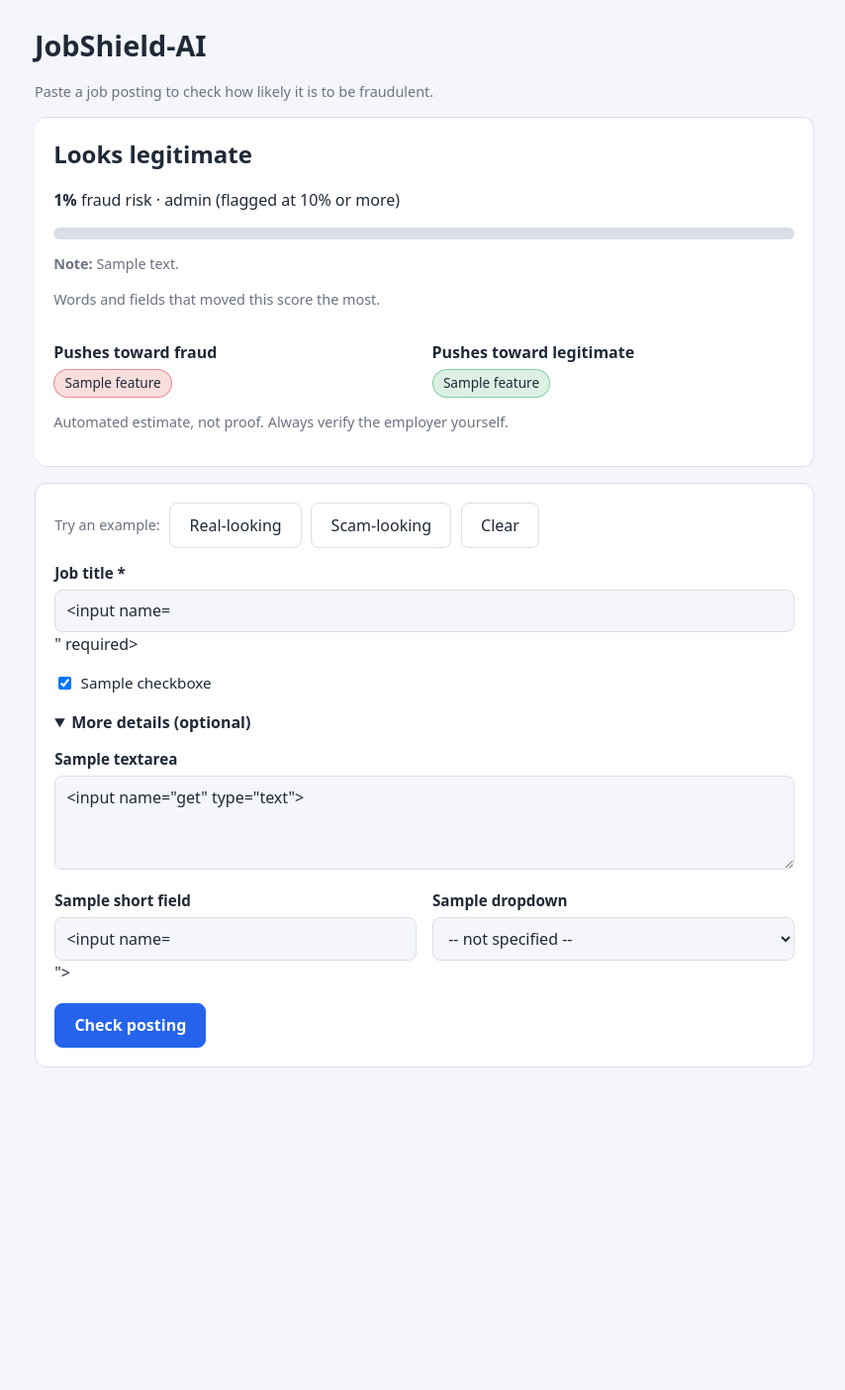
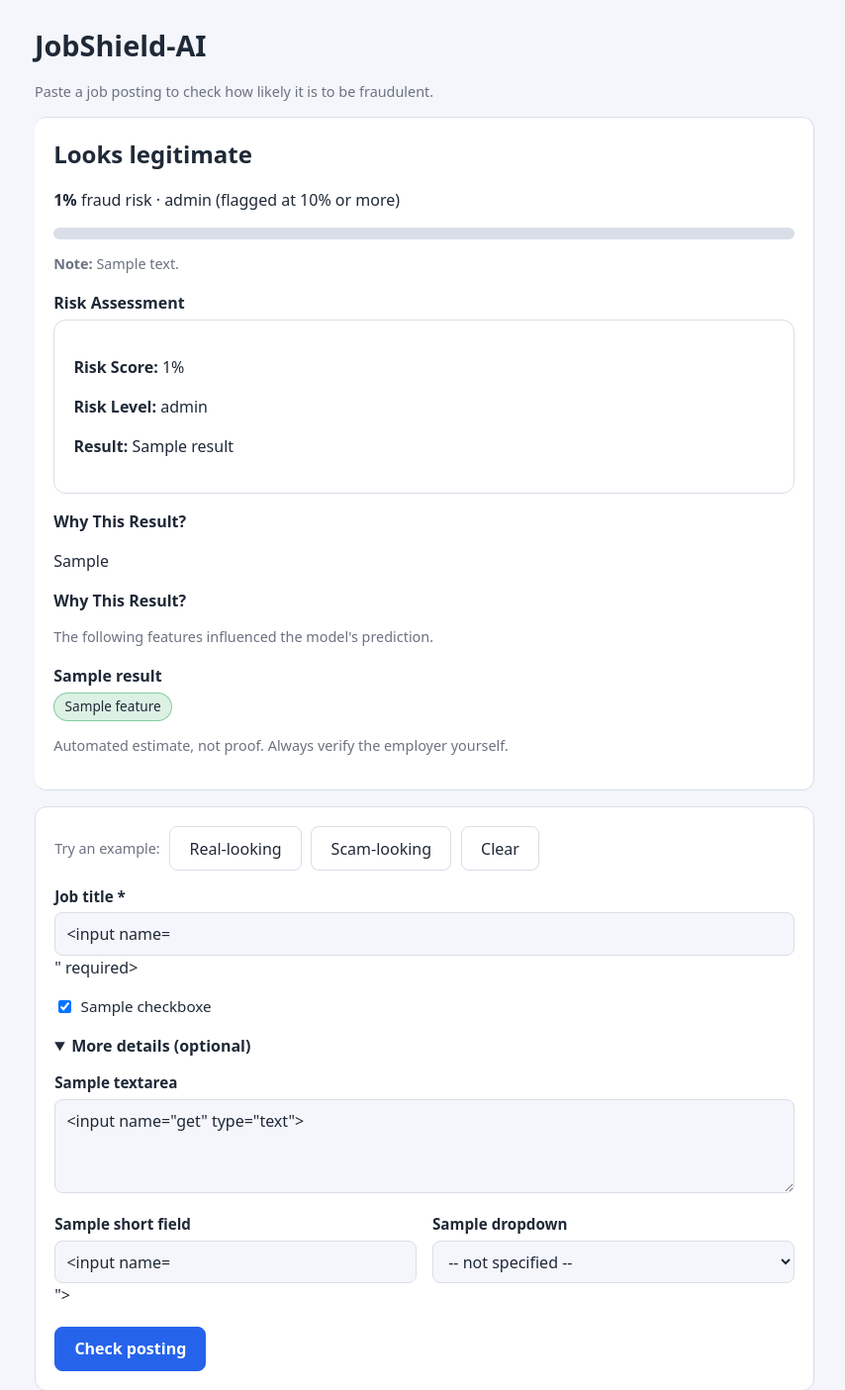
Before and after one commit to deepaklal-io/JobShield-AI, a Flask app: template app/templates/index.html in a window 1280 px wide. Shown: the top 1405 px of the page at 99% size, without its empty margins (211-1065 px from the left). Before the commit the page ends 1079 px from the top, so only its background shows below. Run offline with Flask 3, Linux system fonts and the light colour scheme; the template is opened without the code that fills it: most values are stand-ins (such as "Sample title", 1, 10 or a date in 2020); form fields are guessed from the names that the template uses.

Commit message:
create some changes

```diff
--- a/app/app.py
+++ b/app/app.py
@@ -1,5 +1,6 @@
 import sys
 from pathlib import Path
+from unittest import result
 
 ROOT = Path(__file__).resolve().parents[1]
 sys.path.insert(0, str(ROOT))  # so "src" can be imported
@@ -103,12 +104,98 @@ def index():
 
     try:
         result["explanation"] = explain_posting(posting, pipeline)
+
+        # Display only the features supporting the final prediction.
+        if result["is_fraud"]:
+            result["relevant_features"] = (
+                result["explanation"]["toward_fraud"]
+            )
+            result["explanation_heading"] = "Features Supporting Fraud Prediction"
+        else:
+            result["relevant_features"] = (
+                result["explanation"]["toward_legit"]
+            )
+            result["explanation_heading"] = "Features Supporting Legitimate Prediction"
+
+        fraud_features = result["explanation"]["toward_fraud"]
+        legit_features = result["explanation"]["toward_legit"]
+
+        result["result_label"] = (
+            "Likely Fraudulent" if result["is_fraud"]
+            else "Looks Legitimate"
+        )
+
+        # Build an explanation using actual model contributions.
+        supporting_features = (
+            fraud_features if result["is_fraud"] else legit_features
+        )
+
+        if supporting_features:
+            reasons = ", ".join(
+                item["feature"] for item in supporting_features[:3]
+            )
+            result["why_result"] = (
+                f"The model reached this result based on several influential "
+                f"features in the posting, including {reasons}."
+            )
+        else:
+            result["why_result"] = (
+                "The model produced this result, but no strong individual "
+                "feature contributions were available."
+            )
+
+        # Extract actual text terms that pushed the prediction toward fraud.
+        import re
+
+        result["suspicious_keywords"] = []
+
+        text_fields = {
+            "title",
+            "description",
+            "requirements",
+            "benefits",
+            "company_profile"
+        }
+
+        for item in fraud_features:
+            match = re.match(
+                r'^(' + '|'.join(text_fields) + r'): "(.*)"$',
+                item["feature"]
+            )
+
+            if match:
+                keyword = match.group(2)
+
+                if keyword not in result["suspicious_keywords"]:
+                    result["suspicious_keywords"].append(keyword)
+
+        # Keep only the top 8 text signals.
+        result["suspicious_keywords"] = result["suspicious_keywords"][:8]
+
+        # Remove duplicates while preserving order.
+        result["suspicious_keywords"] = list(
+            dict.fromkeys(result["suspicious_keywords"])
+        )[:8]
+
     except Exception:
         app.logger.exception("Explanation failed")
-        result["explanation"] = {"method": "unavailable", "toward_fraud": [], "toward_legit": []}
-        result["notes"].append("The explanation could not be generated for this posting.")
+
+        result["explanation"] = {
+            "method": "unavailable",
+            "toward_fraud": [],
+            "toward_legit": []
+        }
+
+        result["result_label"] = (
+            "Likely Fraudulent" if result["is_fraud"]
+            else "Looks Legitimate"
+        )
+
+        result["why_result"] = "A detailed explanation is currently unavailable."
+        result["suspicious_keywords"] = []
 
     return page(form, result=result)
 
+
 if __name__ == "__main__":
-        app.run(debug=False)
+    app.run(debug=False)
--- a/app/templates/index.html
+++ b/app/templates/index.html
@@ -6,45 +6,117 @@
   <title>JobShield-AI</title>
   <style>
     :root {
-    --bg: #f4f6fb; --card: #ffffff; --text: #1f2937; --muted: #6b7280;
-    --border: #d9dee8; --accent: #2563eb;
-    --low: #16a34a; --medium: #d97706; --high: #dc2626;
+      --bg: #f4f6fb;
+      --card: #ffffff;
+      --text: #1f2937;
+      --muted: #6b7280;
+      --border: #d9dee8;
+      --accent: #2563eb;
+      --low: #16a34a;
+      --medium: #d97706;
+      --high: #dc2626;
     }
     @media (prefers-color-scheme: dark) {
-    :root { --bg: #0f172a; --card: #1e293b; --text: #e5e7eb; --muted: #9ca3af; --border: #334155; --accent: #3b82f6; }
+      :root {
+        --bg: #0f172a;
+        --card: #1e293b;
+        --text: #e5e7eb;
+        --muted: #9ca3af;
+        --border: #334155;
+        --accent: #3b82f6;
+      }
     }
     * { box-sizing: border-box; }
-  body { margin: 0; background: var(--bg); color: var(--text); font-family: system-ui, sans-serif; line-height: 1.5; }
+    body {
+      margin: 0;
+      background: var(--bg);
+      color: var(--text);
+      font-family: system-ui, sans-serif;
+      line-height: 1.5;
+    }
     .wrap { max-width: 820px; margin: 0 auto; padding: 1.5rem 1rem 3rem; }
     h1 { margin: 0; font-size: 1.8rem; }
     .muted { color: var(--muted); font-size: .9rem; }
-  .card { background: var(--card); border: 1px solid var(--border); border-radius: 12px; padding: 1.2rem; margin-bottom: 1rem; }
+    .card {
+      background: var(--card);
+      border: 1px solid var(--border);
+      border-radius: 12px;
+      padding: 1.2rem;
+      margin-bottom: 1rem;
+    }
     label { display: block; margin: .9rem 0 .3rem; font-weight: 600; font-size: .95rem; }
-  input[type=text], textarea, select { width: 100%; padding: .55rem .7rem; font: inherit; color: var(--text); background: var(--bg); border: 1px solid var(--border); border-radius: 8px; }
-  input:focus, textarea:focus, select:focus { outline: 2px solid var(--accent); border-color: transparent; }
+    input[type=text], textarea, select {
+      width: 100%;
+      padding: .55rem .7rem;
+      font: inherit;
+      color: var(--text);
+      background: var(--bg);
+      border: 1px solid var(--border);
+      border-radius: 8px;
+    }
+    input:focus, textarea:focus, select:focus {
+      outline: 2px solid var(--accent);
+      border-color: transparent;
+    }
     textarea { min-height: 95px; resize: vertical; }
     .grid { display: grid; grid-template-columns: 1fr 1fr; gap: 0 1rem; }
     summary { cursor: pointer; font-weight: 600; margin-top: 1rem; }
     .checks { display: flex; flex-wrap: wrap; gap: .5rem 1.4rem; margin-top: 1rem; }
     .checks label { display: flex; align-items: center; gap: .4rem; margin: 0; font-weight: 400; }
     .actions { display: flex; flex-wrap: wrap; gap: .6rem; align-items: center; }
-  button { font: inherit; padding: .6rem 1.2rem; border-radius: 8px; border: 1px solid var(--border); background: var(--card); color: var(--text); cursor: pointer; }
-  button.primary { background: var(--accent); border-color: var(--accent); color: #fff; font-weight: 600; margin-top: 1.2rem; }
+    button {
+      font: inherit;
+      padding: .6rem 1.2rem;
+      border-radius: 8px;
+      border: 1px solid var(--border);
+      background: var(--card);
+      color: var(--text);
+      cursor: pointer;
+    }
+    button.primary {
+      background: var(--accent);
+      border-color: var(--accent);
+      color: #fff;
+      font-weight: 600;
+      margin-top: 1.2rem;
+    }
     button:disabled { opacity: .6; cursor: wait; }
-  .error { background: #fee2e2; color: #7f1d1d; border: 1px solid #fca5a5; border-radius: 8px; padding: .8rem 1rem; margin-bottom: 1rem; }
+    .error {
+      background: #fee2e2;
+      color: #7f1d1d;
+      border: 1px solid #fca5a5;
+      border-radius: 8px;
+      padding: .8rem 1rem;
+      margin-bottom: 1rem;
+    }
     .result { border-left: 8px solid var(--c); }
     .result.low { --c: var(--low); }
     .result.medium { --c: var(--medium); }
     .result.high { --c: var(--high); }
     .result h2 { margin: 0; color: var(--c); }
     .result h3 { margin: 1rem 0 .3rem; font-size: 1rem; }
-  .meter { height: 12px; background: var(--border); border-radius: 6px; overflow: hidden; margin: .6rem 0; }
+    .meter {
+      height: 12px;
+      background: var(--border);
+      border-radius: 6px;
+      overflow: hidden;
+      margin: .6rem 0;
+    }
     .meter div { height: 100%; background: var(--c); }
-  .chips { display: flex; flex-wrap: wrap; gap: .4rem; padding: 0; margin: 0; list-style: none; }
+    .chips {
+      display: flex;
+      flex-wrap: wrap;
+      gap: .4rem;
+      padding: 0;
+      margin: 0;
+      list-style: none;
+    }
     .chip { padding: .2rem .65rem; border-radius: 999px; font-size: .85rem; border: 1px solid; }
     .chip.up { background: rgba(220,38,38,.15); border-color: rgba(220,38,38,.45); }
     .chip.down { background: rgba(22,163,74,.15); border-color: rgba(22,163,74,.45); }
-  @media (max-width: 600px) { .grid { grid-template-columns: 1fr; } }
+    @media (max-width: 600px) {
+      .grid { grid-template-columns: 1fr; }
+    }
   </style>
 </head>
 <body>
@@ -52,28 +124,58 @@
     <h1>JobShield-AI</h1>
     <p class="muted">Paste a job posting to check how likely it is to be fraudulent.</p>
 
-  {% if error %}<div class="error">{{ error }}</div>{% endif %}
+    {% if error %}
+      <div class="error">{{ error }}</div>
+    {% endif %}
 
     {% if result %}
       <section class="card result {{ result.risk_level|lower }}">
         <h2>{{ 'Likely fraudulent' if result.is_fraud else 'Looks legitimate' }}</h2>
-    <p><strong>{{ result.percent }}%</strong> fraud risk &middot; {{ result.risk_level }}
-       (flagged at {{ (result.threshold * 100)|round|int }}% or more)</p>
+        <p>
+          <strong>{{ result.percent }}%</strong> fraud risk &middot; {{ result.risk_level }}
+          (flagged at {{ (result.threshold * 100)|round|int }}% or more)
+        </p>
         <div class="meter"><div style="width: {{ result.percent }}%"></div></div>
-    {% for note in result.notes %}<p class="muted"><strong>Note:</strong> {{ note }}</p>{% endfor %}
+
+        {% for note in result.notes %}
+          <p class="muted"><strong>Note:</strong> {{ note }}</p>
+        {% endfor %}
+
         {% if result.explanation.method != 'unavailable' %}
-    <p class="muted">Words and fields that moved this score the most.</p>
-    <div class="grid">
-      <div>
-        <h3>Pushes toward fraud</h3>
-        <ul class="chips">{% for f in result.explanation.toward_fraud %}<li class="chip up">{{ f.feature }}</li>{% else %}<li class="muted">None</li>{% endfor %}</ul>
+          <h3>Risk Assessment</h3>
+
+          <div class="card">
+            <p><strong>Risk Score:</strong> {{ result.percent }}%</p>
+            <p><strong>Risk Level:</strong> {{ result.risk_level }}</p>
+            <p><strong>Result:</strong> {{ result.result_label }}</p>
           </div>
-      <div>
-        <h3>Pushes toward legitimate</h3>
-        <ul class="chips">{% for f in result.explanation.toward_legit %}<li class="chip down">{{ f.feature }}</li>{% else %}<li class="muted">None</li>{% endfor %}</ul>
-      </div>
-    </div>
+
+          <h3>Why This Result?</h3>
+          <p>{{ result.why_result }}</p>
+
+
+
+         <h3>Why This Result?</h3>
+
+<p class="muted">
+    The following features influenced the model's prediction.
+</p>
+
+<h3>{{ result.explanation_heading }}</h3>
+
+<ul class="chips">
+    {% for f in result.relevant_features %}
+    <li class="chip {{ 'up' if result.is_fraud else 'down' }}">
+        {{ f.feature }}
+    </li>
+    {% else %}
+    <li class="muted">
+        No significant individual features were available.
+    </li>
+    {% endfor %}
+</ul>
         {% endif %}
+
         <p class="muted">Automated estimate, not proof. Always verify the employer yourself.</p>
       </section>
     {% endif %}
@@ -91,13 +193,17 @@
 
       {% for name, label in textareas if name in ['company_profile', 'description'] %}
         <label for="{{ name }}">{{ label }}</label>
-    {% if name == 'company_profile' %}<span class="muted">Important: the model relies heavily on this field.</span>{% endif %}
+        {% if name == 'company_profile' %}
+          <span class="muted">Important: the model relies heavily on this field.</span>
+        {% endif %}
         <textarea id="{{ name }}" name="{{ name }}" {% if name == 'description' %}required{% endif %}>{{ form.get(name, '') }}</textarea>
       {% endfor %}
 
       <div class="checks">
         {% for name, label in checkboxes %}
-      <label><input type="checkbox" name="{{ name }}" {% if form.get(name) %}checked{% endif %}> {{ label }}</label>
+          <label>
+            <input type="checkbox" name="{{ name }}" {% if form.get(name) %}checked{% endif %}> {{ label }}
+          </label>
         {% endfor %}
       </div>
 
@@ -116,6 +222,7 @@
               <input type="text" id="{{ name }}" name="{{ name }}" value="{{ form.get(name, '') }}">
             </div>
           {% endfor %}
+
           {% for name, label, options in dropdowns %}
             <div>
               <label for="{{ name }}">{{ label }}</label>
```
Also changed, not shown: src/explain.py (+96 -7 lines). Lines whose indentation alone changed are shown as unchanged.
